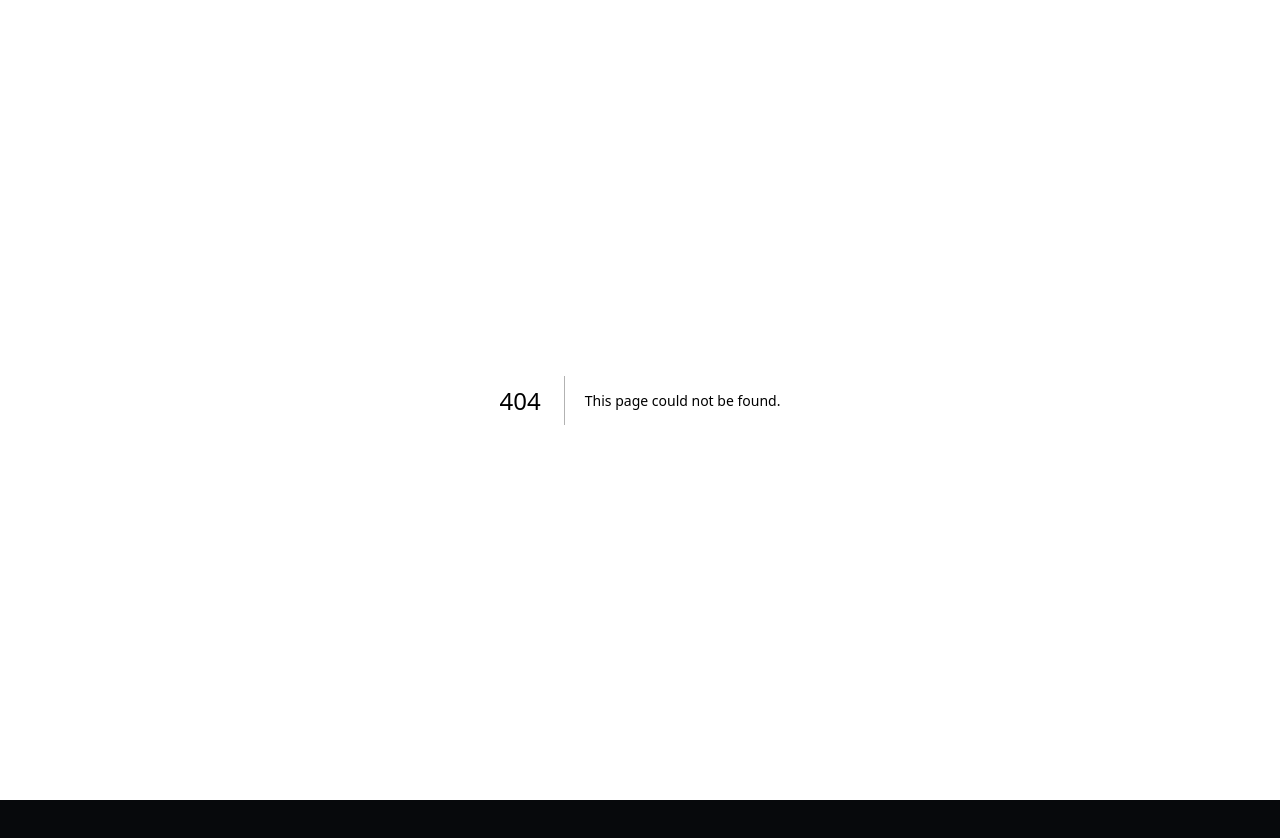
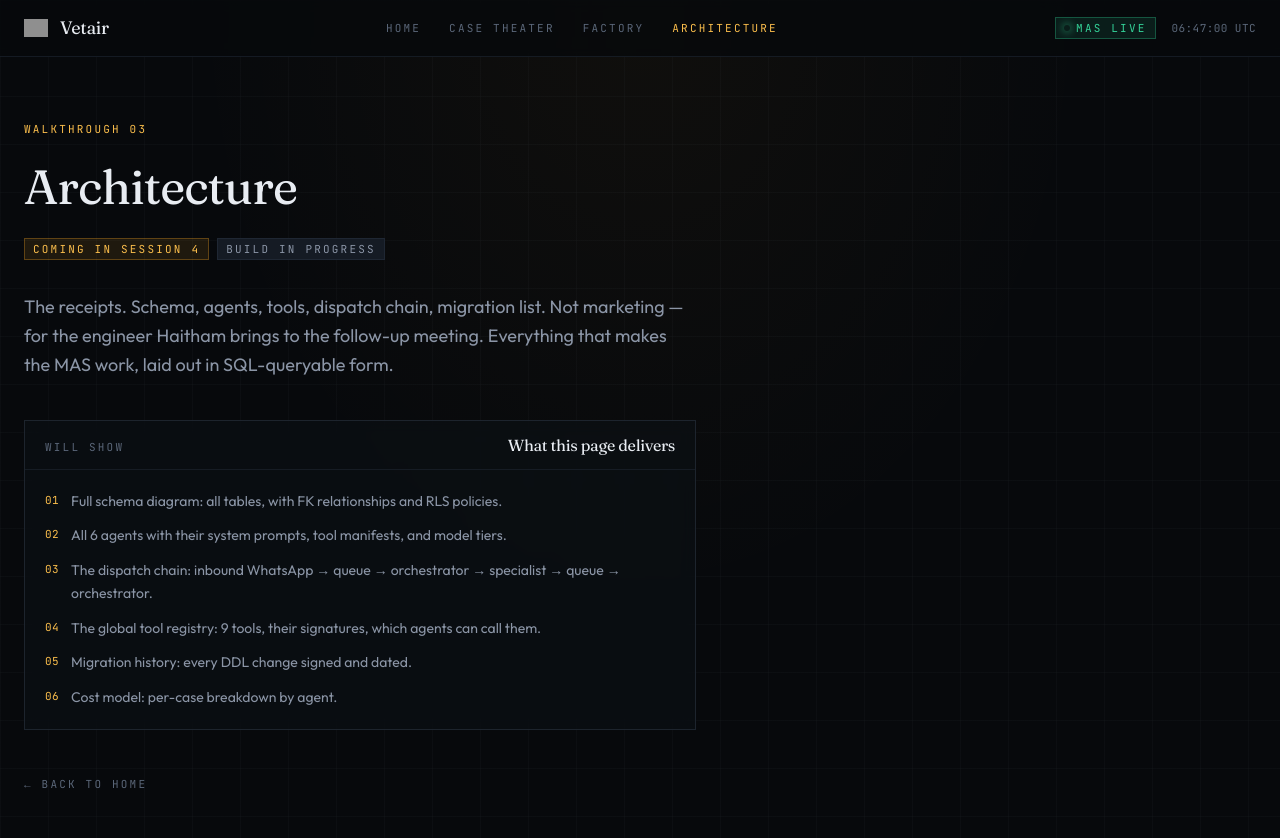
Before and after one commit to asharara88/vetair, a Next.js app: page /architecture in a window 1280 px wide. Before the commit this address had no page. Shown: the top 838 px of the page. Before the commit the page ends 800 px from the top, so only its background shows below. Built offline with nearby package versions, Linux system fonts and the light colour scheme; no server answers; grey boxes are pictures that could not be loaded.

Commit message:
Create Architecture component with metadata and imports
This file defines the Architecture component with metadata and imports necessary components.

```diff
--- /dev/null
+++ b/app/architecture/page.tsx
@@ -0,0 +1,26 @@
+import { Header } from "@/components/demo/Header";
+import { ComingSoon } from "@/components/demo/ComingSoon";
+
+export const metadata = { title: "Architecture · Vetair" };
+
+export default function Architecture() {
+  return (
+    <>
+      <Header />
+      <ComingSoon
+        eyebrow="Walkthrough 03"
+        title="Architecture"
+        session="Session 4"
+        description="The receipts. Schema, agents, tools, dispatch chain, migration list. Not marketing — for the engineer Haitham brings to the follow-up meeting. Everything that makes the MAS work, laid out in SQL-queryable form."
+        willShow={[
+          "Full schema diagram: all tables, with FK relationships and RLS policies.",
+          "All 6 agents with their system prompts, tool manifests, and model tiers.",
+          "The dispatch chain: inbound WhatsApp → queue → orchestrator → specialist → queue → orchestrator.",
+          "The global tool registry: 9 tools, their signatures, which agents can call them.",
+          "Migration history: every DDL change signed and dated.",
+          "Cost model: per-case breakdown by agent.",
+        ]}
+      />
+    </>
+  );
+}
```
